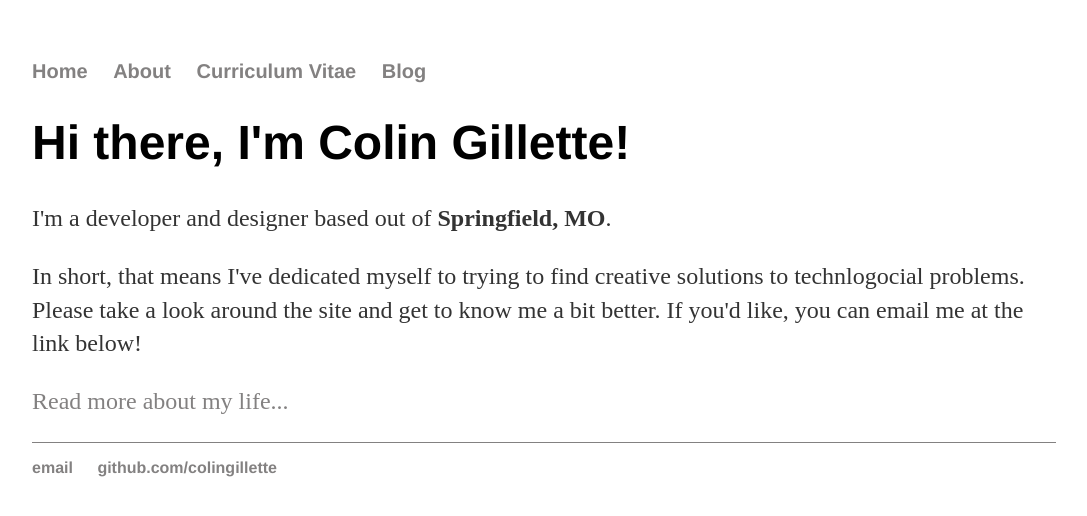
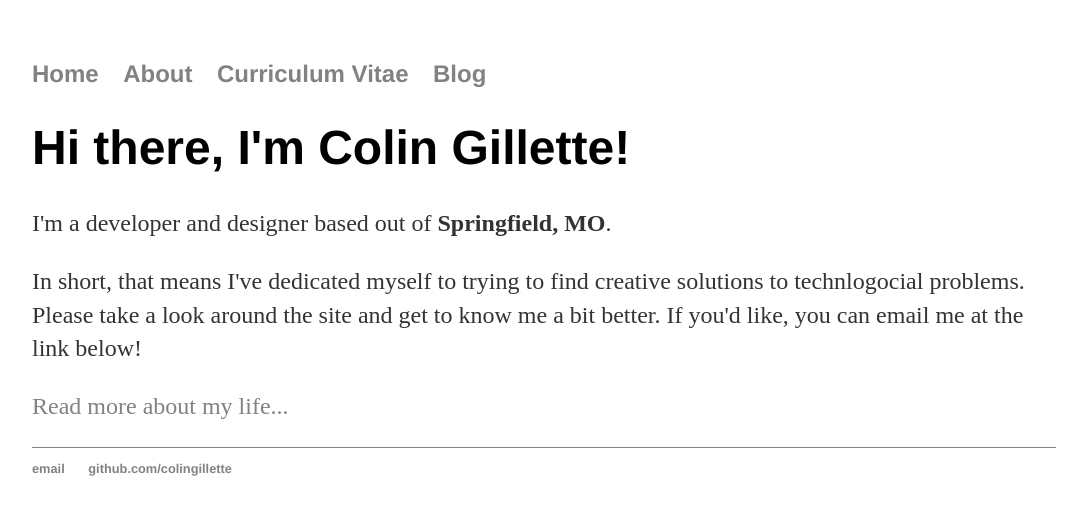
Before and after one commit to colingillette/colingillette.github.io, a Jekyll site: the page built from index.html, in a window 1280 px wide. Shown: the top 516 px of the page, without its empty margins (96-1183 px from the left). Built offline with Jekyll 4.4.1, drawn with Linux system fonts in a browser that asks for light colours.

Commit message:
style changes

```diff
--- a/_layouts/default.html
+++ b/_layouts/default.html
@@ -8,10 +8,10 @@
 	<body>
 		<nav>
     		<ul>
-        		<li><a href="/">Home</a></li>
-	        	<li><a href="/about">About</a></li>
-        		<li><a href="/cv">Curriculum Vitae</a></li>
-        		<li><a href="/blog">Blog</a></li>
+        		<li><a class="top-nav" href="/">Home</a></li>
+	        	<li><a class="top-nav" href="/about">About</a></li>
+        		<li><a class="top-nav" href="/cv">Curriculum Vitae</a></li>
+        		<li><a class="top-nav" href="/blog">Blog</a></li>
     		</ul>
 		</nav>
 		<div class="container">
--- a/css/main.css
+++ b/css/main.css
@@ -5,7 +5,6 @@ body {
 
 nav ul, footer ul {
     font-family:'Helvetica', 'Arial', 'Sans-Serif';
-    font-size: 1.25em;
     padding: 0px;
     list-style: none;
     font-weight: bold;
@@ -14,6 +13,15 @@ nav ul, footer ul {
 nav ul li, footer ul li {
     display: inline;
     margin-right: 20px;
+}
+
+.top-nav {
+    font-size: 1.5em;
+}
+
+.top-nav:hover {
+    color: black;
+    text-decoration: underline;
 }
 
 a {
```
